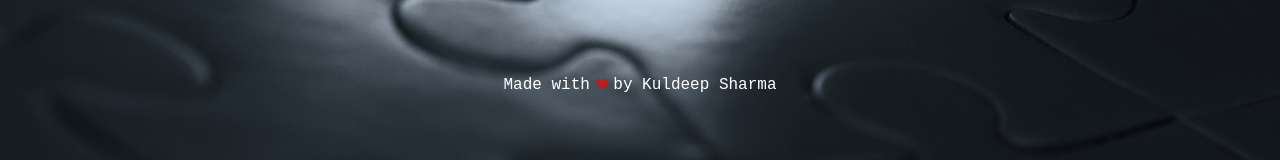
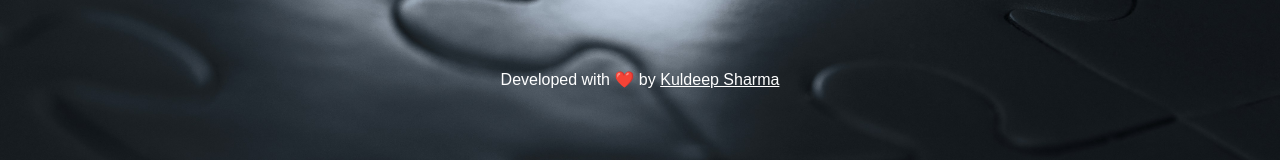
Before and after one commit to Kuldeep-Sharmaa/Quiz-App, a plain HTML site: page index.html in a window 1280 px wide. Shown: the part 569-729 px from the top of the page. Drawn offline with Linux system fonts and the light colour scheme.

Commit message:
update footer

```diff
--- a/index.html
+++ b/index.html
@@ -48,7 +48,18 @@
       </div>
       <!-- mark -->
       <div class="love">
-        Made with<span class="art"> &#10084; </span> by Kuldeep Sharma
+        <div>
+          <p class="text-light-emphasis">
+            Developed with ❤️ by
+            <a
+              href="https://kuldeep-sharmaa.github.io/Developer-portfolio/"
+              class="footer-link "
+              target="_blank"
+              rel="noopener noreferrer"
+              >Kuldeep Sharma</a
+            >
+          </p>
+        </div>
       </div>
     </div>
     <script src="script.js"></script>
--- a/style.css
+++ b/style.css
@@ -6,6 +6,7 @@
   box-sizing: border-box;
   font-family: Arial, sans-serif;
 }
+
 :root {
   --highlight--: rgb(173, 80, 46);
   --bg-color--: #edeef0;
@@ -197,8 +198,6 @@ button[type="submit"]:hover {
   color: #ffff;
 }
 
-.art {
-  margin: 5px;
-  font-weight: 800;
-  color: rgb(199, 25, 25);
+.footer-link {
+  text-decoration: underline;
 }
```
Also changed, not shown: coding-concept.html (+2 -2 lines).
